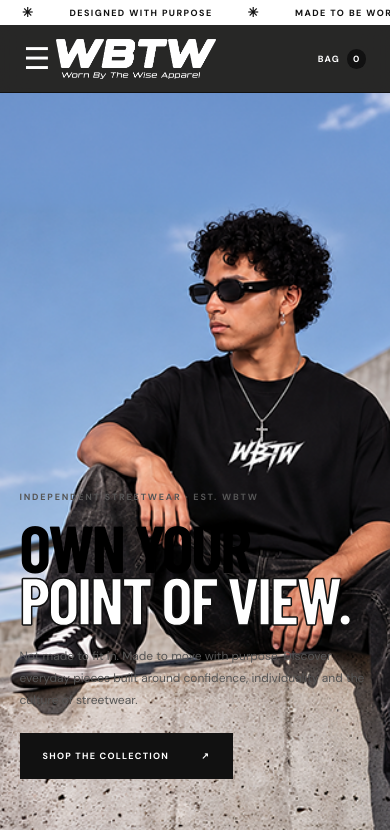
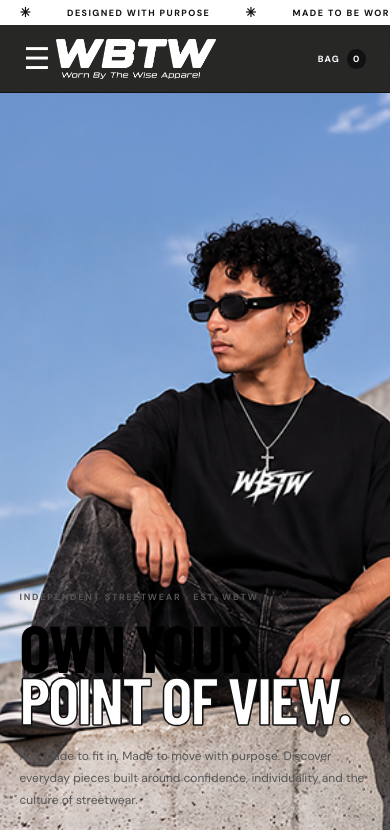
Before and after one commit to bam-dev20/WBTW-Streetwear-Website, a website: page wbtw-streetwear-full/public/index.html in a window 390 px wide. Shown: the top 830 px of the page. Drawn offline with nearby package versions, Linux system fonts and the light colour scheme; no server answers; a web font is replaced by a local one.

Commit message:
Adjust mobile hero content offset
Co-authored-by: Copilot <223556219+Copilot@users.noreply.github.com>

```diff
--- a/wbtw-streetwear-full/public/style.css
+++ b/wbtw-streetwear-full/public/style.css
@@ -1053,7 +1053,7 @@ MOBILE STYLES (max-width: 620px)
   }
   .hero-copy {
     /* Adjust to move hero text/content down on mobile only */
-    --mobile-hero-content-offset: 340px;
+    --mobile-hero-content-offset: 440px;
     margin-top: var(--mobile-hero-content-offset);
     padding:0 0 35px
   }
```
